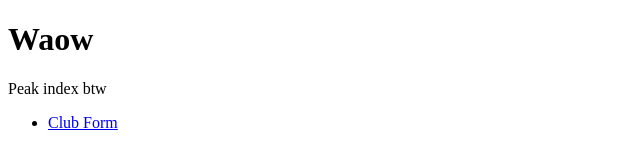
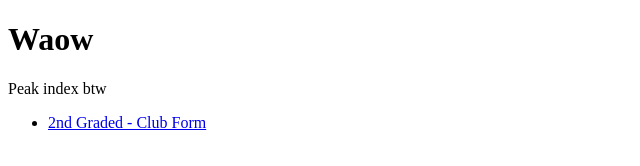
Before and after one commit to Unna-Lael/CS3_3rdQtr_Portfolio, a plain HTML site: page index.html in a window 1280 px wide. Shown: the whole page, without its empty margins (0-640 px from the left). Drawn offline with Linux system fonts and the light colour scheme.

Commit message:
Update index.html

```diff
--- a/index.html
+++ b/index.html
@@ -11,7 +11,7 @@
   <p>Peak index btw</p>
 
   <ul>
-    <li><a href="Q3_2GRubidiumJaldon.html">Club Form</a></li>
+    <li><a href="public/Q3_2GRubidiumJaldon.html">2nd Graded - Club Form</a></li>
   </ul>
 
 </body>
```
